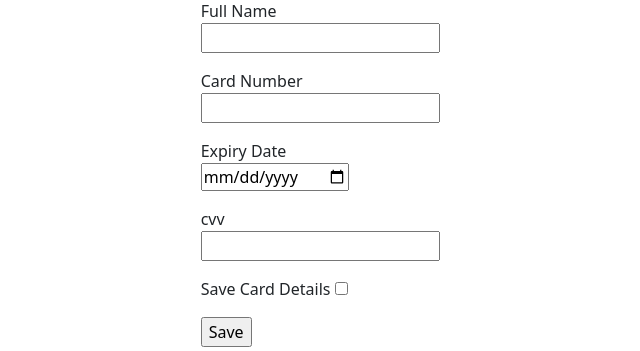
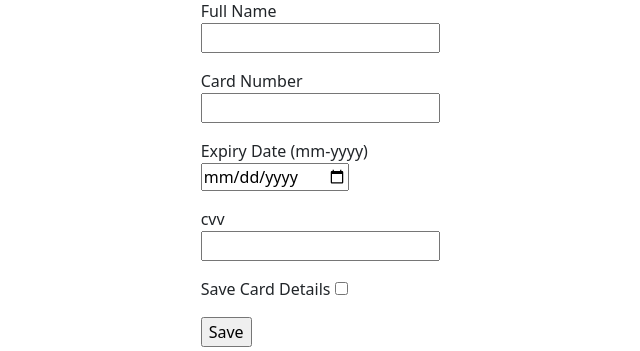
Before and after one commit to Lanrayy/software-engineering-project-comp2913, a Flask app: page /card in a window 1280 px wide. Shown: the part 113-464 px from the top of the page, without its empty margins (238-878 px from the left). Run offline with Flask 2, Linux system fonts and the light colour scheme; some libraries are stand-ins or nearby versions.

Commit message:
Updated the forms fields

```diff
--- a/app/templates/card.html
+++ b/app/templates/card.html
@@ -22,7 +22,7 @@
       {% endif %}
       </p>
       <p>
-        Expiry Date <br>
+        Expiry Date (mm-yyyy) <br>
         {{ form.expiry }}
         {% if form.expiry.errors %}
         {% for error in form.expiry.errors %}
@@ -46,3 +46,9 @@
       <p><input type="submit" value="Save"></p>
   </form>
 {% endblock %}
+
+<!-- CHANGES TO MAKE TO MAKE CARD WORK -->
+<!--
+    - CHANGE THE CVV INTEGER FIELD INTO A STRING
+    - CHANGE THE CVV INTEGER FIELD INTO A STRING
+ -->
```
